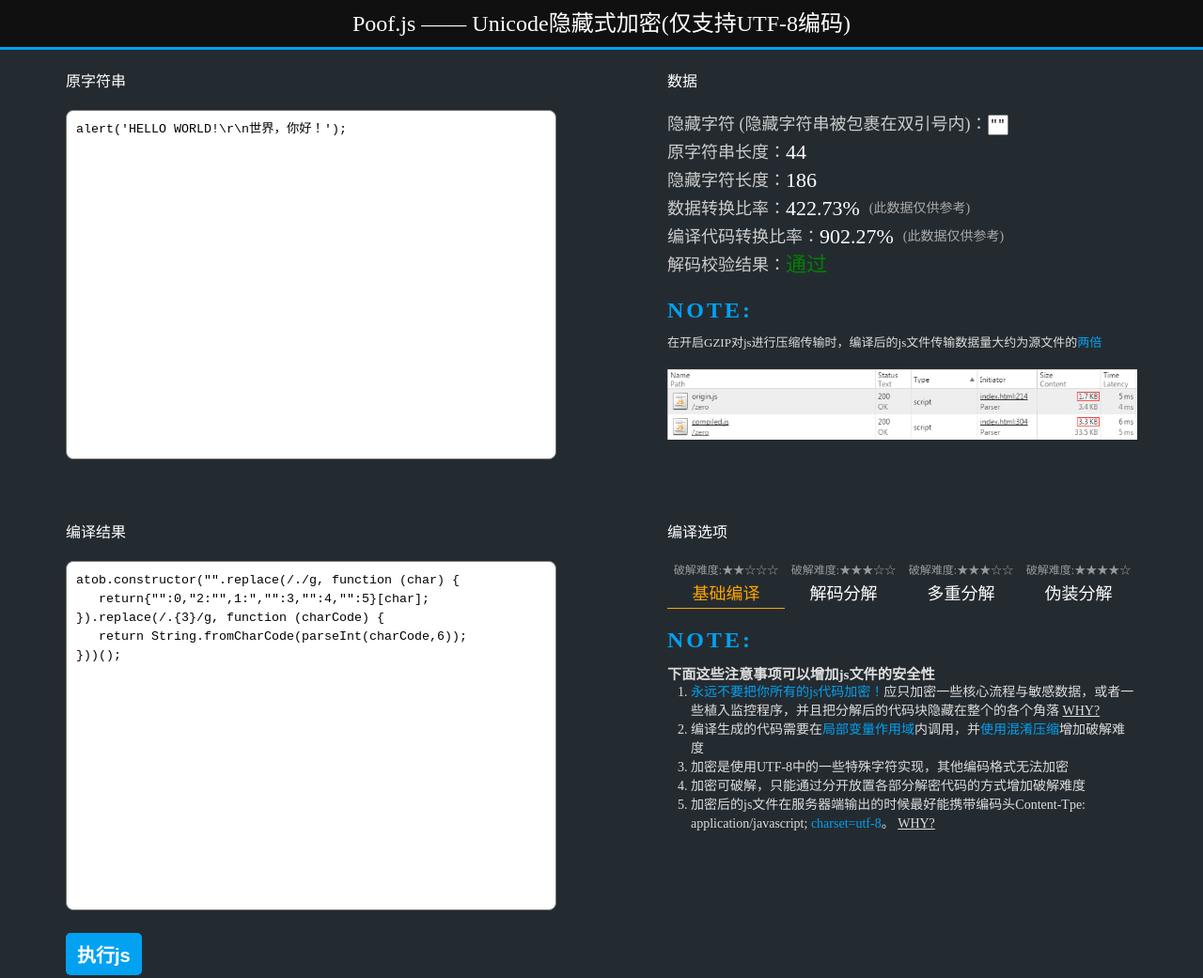
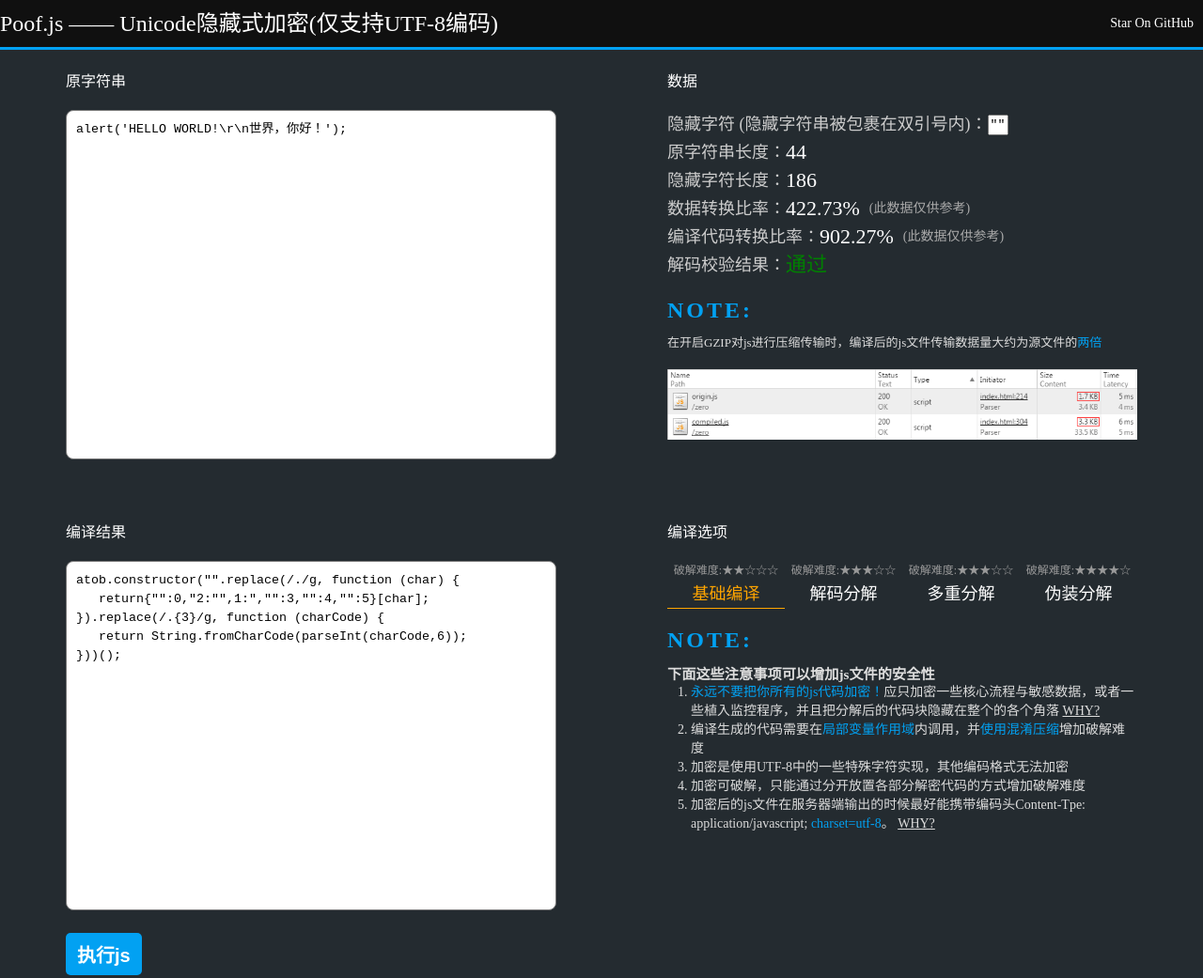
Before and after one commit to magicismight/poofjs, a plain HTML site: page index.html in a window 1280 px wide. Shown: the whole page at 94% size. Drawn offline with Linux system fonts and the light colour scheme.

Commit message:
修改首页样式
修改首页样式，添加star on github按钮

```diff
--- a/index.html
+++ b/index.html
@@ -17,12 +17,28 @@
         }
 
         header{
+            position: relative;
             height: 50px;
             line-height: 50px;
             font-size: 24px;
             background-color: #101010;
             border-bottom: 3px solid #02A1F2;
-            text-align: center;
+        }
+
+        header iframe{
+            position: absolute;
+            top: 50%;
+            right: 10px;
+            transform: translate3d(0, -50%, 0);
+            -webkit-transform: translate3d(0, -50%, 0);
+        }
+
+        .github-button{
+            float: right;
+            padding: 0 10px;
+            color: #fff;
+            text-decoration: none;
+            font-size: 14px;
         }
 
         form:after{
@@ -243,7 +259,9 @@
     </style>
 </head>
 <body>
-    <header>Poof.js —— Unicode隐藏式加密(仅支持UTF-8编码)</header>
+    <header>Poof.js —— Unicode隐藏式加密(仅支持UTF-8编码)
+        <a class="github-button" href="https://github.com/magicismight/poof.js" data-icon="octicon-star" data-style="mega" data-count-href="/magicismight/poof.js/stargazers" data-count-api="/repos/magicismight/poof.js#stargazers_count" data-count-aria-label="# stargazers on GitHub" aria-label="Star magicismight/poof.js on GitHub">Star On GitHub</a>
+    </header>
     <form>
         <fieldset class=" cell">
             <div class="wrapper">
@@ -317,7 +335,6 @@
             </div>
         </div>
     </form>
-</body>
     <script src="Poof.js"></script>
     <script>
         (function () {
@@ -426,5 +443,6 @@
             }, true);
         }());
     </script>
-
+    <script async defer id="github-bjs" src="https://buttons.github.io/buttons.js"></script>
+</body>
 </html>
```
Lines whose indentation alone changed are shown as unchanged.
